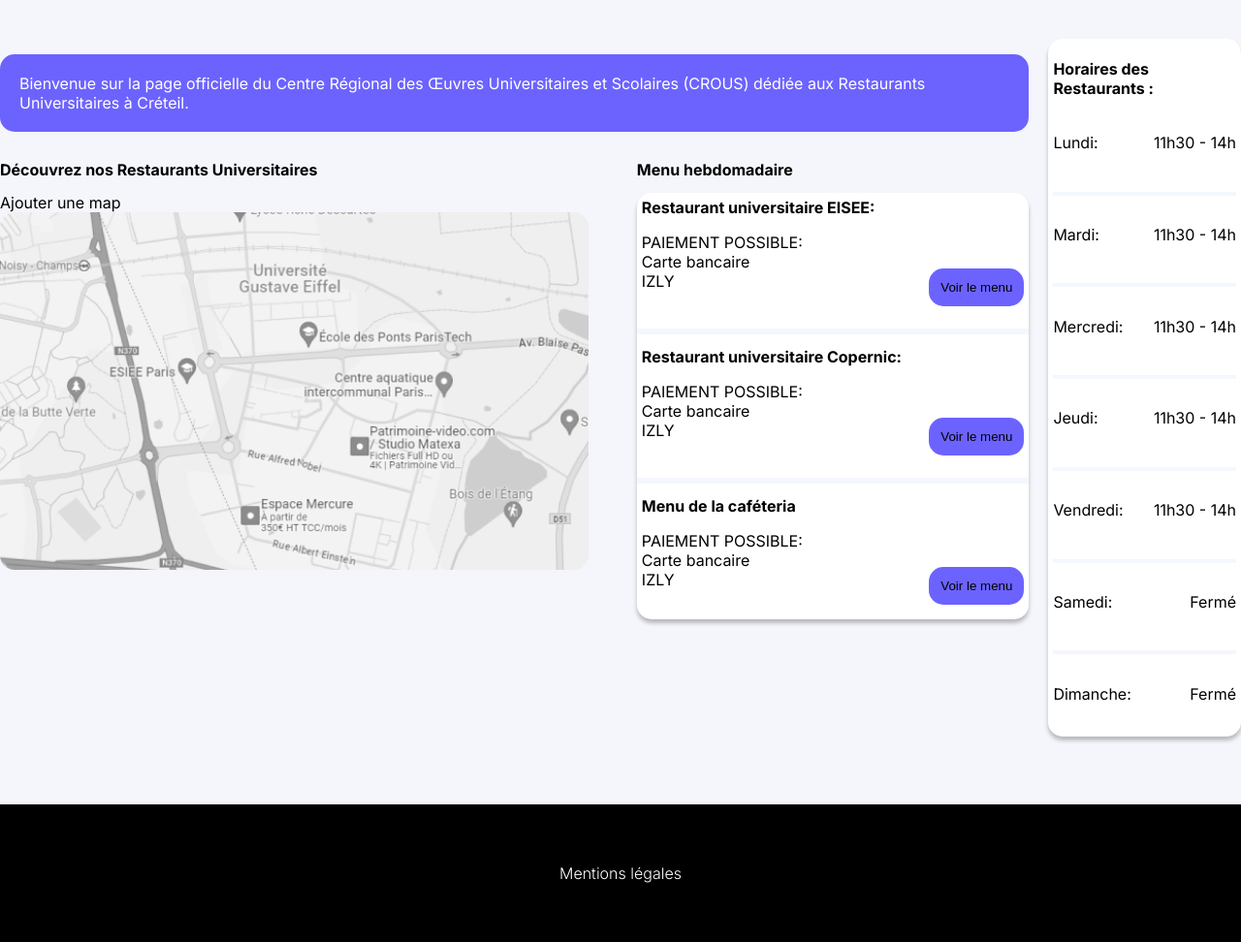
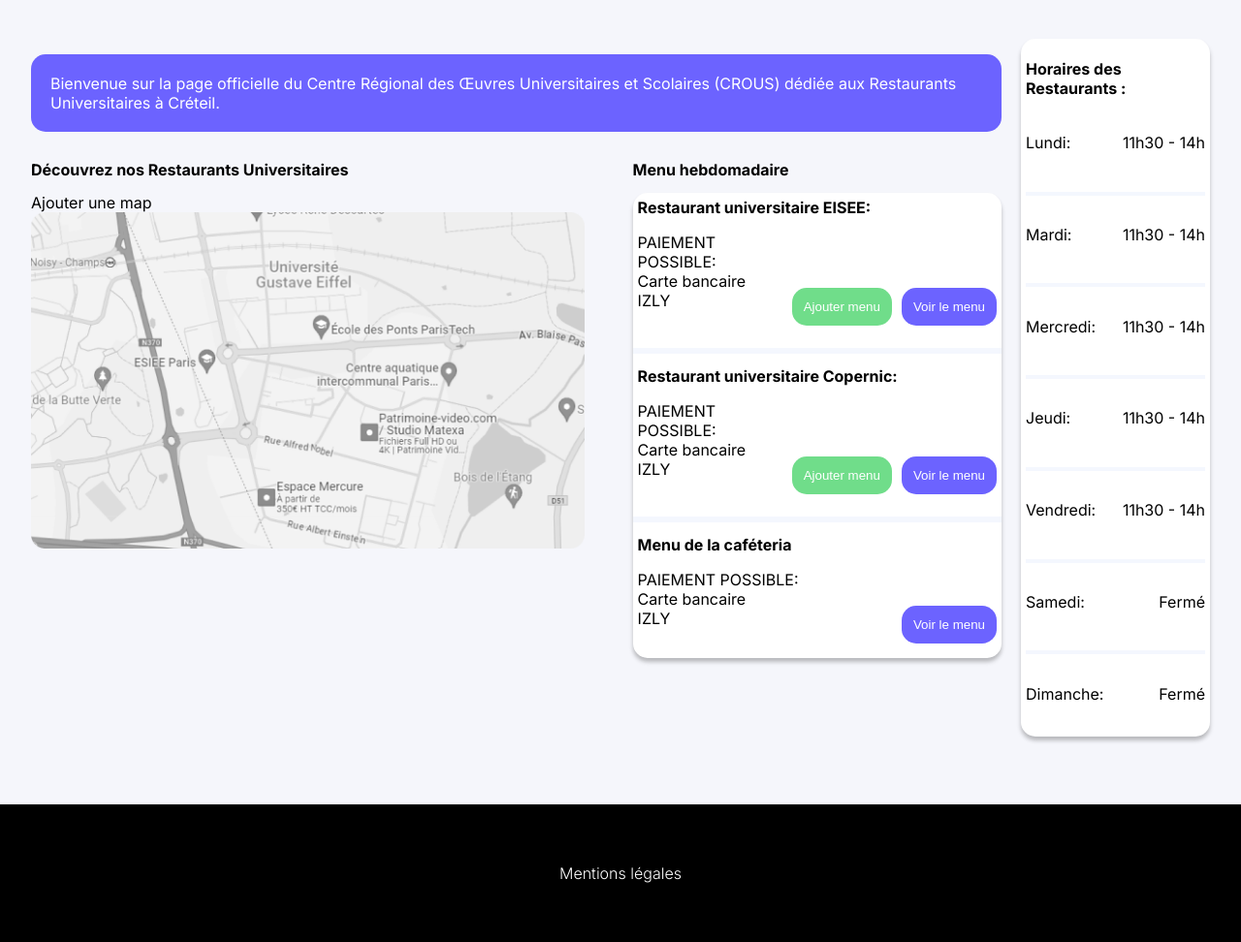
Before and after one commit to Aliloa/espacemmi.fr, a PHP site: page /page_crous.php in a window 1280 px wide. Shown: the part 112-1084 px from the top of the page at 97% size. Run offline with PHP 8.4, Linux system fonts and the light colour scheme; a user stored in the database is signed in; data comes from the database, SQL or seed files in the repository.

Commit message:
Personnel du crous + différents resto
-Différent menus pour copernic et EISEE
-Possibilité de supprimmer les menu pour le personnel du crous

```diff
--- a/css/style_ajout_menu.css
+++ b/css/style_ajout_menu.css
@@ -22,6 +22,9 @@ input[type="date"] {
     flex-direction: column;
 }
 
+.red {
+    color: red;
+}
 @media screen and (min-width: 600px) {
 .flex {
     flex-direction: row;
--- a/css/style_crous.css
+++ b/css/style_crous.css
@@ -40,19 +40,30 @@ section, aside {
 .infos {
     padding: 5px;
 }
-a {
-    color: white;
+.menu_hebdomadaire a {
+    color: white !important;
     text-decoration: none;
+    align-self: flex-end;
+    min-width: fit-content;
 }
-.menu_hebdomadaire button {
+.btn {
     background-color: var(--Leviolet);
     color: white;
     max-width: 180px;
-    align-self: flex-end;
     border-radius: 15px;
     border: none;
     padding: 0.75rem;
     cursor: pointer;
+    transition: 0.2s;
+}
+
+.btn:hover {
+    background-color: black;
+}
+
+.add {
+    background-color: #70dd8a;
+    margin-right: 10px;
 }
 
 .horaires .border {
@@ -65,6 +76,11 @@ a {
     flex-direction: column;
     justify-content: space-around;
     padding: 5px;
+}
+
+.flex_tout {
+    max-width: 95%;
+    margin: auto;
 }
 @media screen and (min-width: 769px) {
     .flex_tout {
--- a/page_crous.php
+++ b/page_crous.php
@@ -166,35 +166,42 @@
             <main class="container">
 
                 <section class="menu_hebdomadaire">
-                    <h1 class="fs-4 fw-bold ms-3">Menu hebdomadaire</h1>
-                    <div class="card rounded-4 shadow">
+                    <h1>Menu hebdomadaire</h1>
+                    <div class="card shadow">
                         <div class="infos">
                             <h2>Restaurant universitaire EISEE:</h2>
                             <div class="flex">
                                 <p>PAIEMENT POSSIBLE: <br>
                                     Carte bancaire <br>
                                     IZLY</p>
-                                <button class="btn"><a href="menu_du_jour.php">Voir le menu</a></button>
+                                    <?php if (isset($_SESSION["role"]) && $_SESSION["role"] === 'Membre du CROUS') {
+          echo "<a href='ajouter_menu.php?lieu=EISEE'><button class='btn add'>Ajouter menu</button></a>";
+        } ?>
+                                    <a href="menu_du_jour.php?lieu=EISEE"><button class="btn">Voir le menu</button></a>
                             </div>
                         </div>
-                        <hr class="border border-3 m-1">
+                        <hr class="border">
                         <div class="infos">
                             <h2>Restaurant universitaire Copernic:</h2>
                             <div class="flex">
                                 <p>PAIEMENT POSSIBLE: <br>
                                     Carte bancaire <br>
                                     IZLY</p>
-                                <button class="btn"><a href="menu_du_jour.php">Voir le menu</a></button>
+
+                                    <?php if (isset($_SESSION["role"]) && $_SESSION["role"] === 'Membre du CROUS') {
+          echo "<a href='ajouter_menu.php?lieu=Copernic'><button class='btn add'>Ajouter menu</button></a>";
+        } ?>
+                                    <a href="menu_du_jour.php?lieu=Copernic"><button class="btn">Voir le menu</button></a>
                             </div>
                         </div>
-                        <hr class="border border-3 m-1">
+                        <hr class="border">
                         <div class="infos">
                             <h2>Menu de la caféteria</h2>
                             <div class="flex">
                                 <p>PAIEMENT POSSIBLE: <br>
                                     Carte bancaire <br>
                                     IZLY</p>
-                                <button class="btn"><a href="documents/menu.pdf">Voir le menu</a></button>
+                                <a href="documents/menu.pdf"><button class="btn">Voir le menu</button></a>
                             </div>
                         </div>
                     </div>
@@ -202,7 +209,7 @@
 
                 <!-- La carte -->
                 <section class="decouvrez_resto">
-                    <h1 class="fs-4 fw-bold">Découvrez nos Restaurants Universitaires</h1>
+                    <h1>Découvrez nos Restaurants Universitaires</h1>
                     <div>
                         Ajouter une map
                         <img src="img/carte.png" alt="" style="width:100%;">
@@ -215,40 +222,40 @@
         </div>
 
         <aside class="container horaires">
-            <div class="card shadow rounded-4">
+            <div class="card shadow">
 
-                <h1 class="p-3 fs-4 fw-bold">Horaires des Restaurants :</h1>
+                <h1>Horaires des Restaurants :</h1>
 
                 <div class="flex">
                     <p>Lundi:</p>
                     <p>11h30 - 14h</p>
                 </div>
-                <hr class="border m-1">
+                <hr class="border">
                 <div class="flex">
                     <p>Mardi:</p>
                     <p>11h30 - 14h</p>
                 </div>
-                <hr class="border m-1">
+                <hr class="border">
                 <div class="flex">
                     <p>Mercredi:</p>
                     <p>11h30 - 14h</p>
                 </div>
-                <hr class="border m-1">
+                <hr class="border">
                 <div class="flex">
                     <p>Jeudi:</p>
                     <p>11h30 - 14h</p>
                 </div>
-                <hr class="border m-1">
+                <hr class="border">
                 <div class="flex">
                     <p>Vendredi:</p>
                     <p>11h30 - 14h</p>
                 </div>
-                <hr class="border m-1">
+                <hr class="border">
                 <div class="flex">
                     <p>Samedi:</p>
                     <p>Fermé</p>
                 </div>
-                <hr class="border m-1">
+                <hr class="border">
                 <div class="flex">
                     <p>Dimanche:</p>
                     <p>Fermé</p>
```
Also changed, not shown: ajouter_menu.php (+13 -1 lines), css/style_menu.css (+20 -7 lines), menu_du_jour.php (+26 -17 lines), supprimer_menu.php (added, +16 -0 lines), traite_ajout_menu.php (+17 -2 lines).
